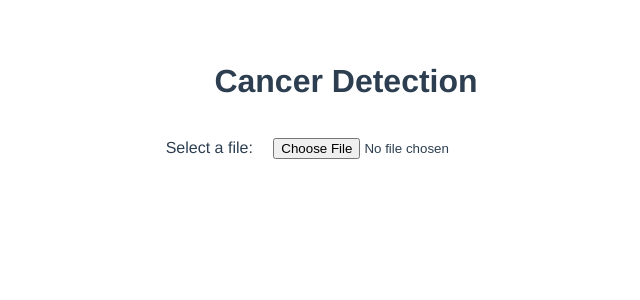
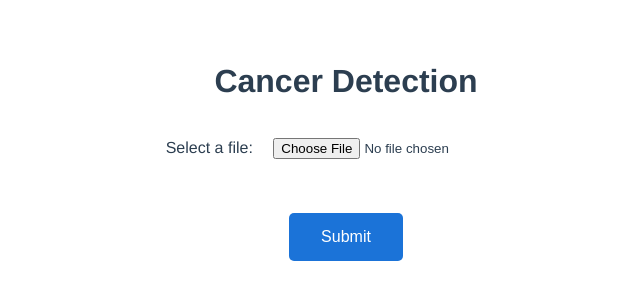
Before and after one commit to LiSheng-Chris/NUS_ISS_CAPSTONE, a Flask app: page / in a window 1280 px wide. Shown: the top 300 px of the page, without its empty margins (294-934 px from the left). Run offline with Flask 2, Linux system fonts and the light colour scheme.

Commit message:
show seg image update

```diff
--- a/app.py
+++ b/app.py
@@ -1,20 +1,26 @@
-from flask import Flask, render_template
+from flask import Flask, render_template, request
 import seg as s
 
 app = Flask(__name__)
+
 
 @app.route("/")
 def home():
     return render_template("index.html")
 
+
 @app.route("/world")
 def world():
     return "Hello, world"
 
-@app.route("/seg")
+
+@app.route("/seg", methods=['POST', 'GET'])
 def seg():
-    seg_file=s.run_seg('./img/ZT80_38_A_1_13.jpg')
+    f = request.files['file']
+    f.save('./static/' + f.filename)
+    seg_file = s.run_seg('./static/' + f.filename)
     return seg_file
+
 
 if __name__ == "__main__":
     app.run(debug=True)
--- a/seg.py
+++ b/seg.py
@@ -102,7 +102,7 @@ def run_seg(image_path):
     metrics = [dice_coef, Recall(), Precision()]
     modelGo.compile(loss=dice_loss, optimizer=opt, metrics=metrics)
 
-    imgfolderpath = './img/'
+    imgfolderpath = './static/'
     x = read_image(image_path)
     y_pred = modelGo.predict(np.expand_dims(x, axis=0))[0] > 0.5
     h, w, _ = x.shape
--- a/templates/index.html
+++ b/templates/index.html
@@ -17,10 +17,14 @@
         />
       </div>
       <div style="padding-top: 16px">
-        <img src="" id="image" style="max-width: 60%" />
+        <span style="width: 40%">
+          <img src="" id="image" style="max-height: 400px" />
+        </span>
       </div>
-      <div id="button" style="padding-top: 16px" hidden>
-        <button type="button" class="button">Submit</button>
+      <div id="button" style="padding-top: 16px">
+        <button type="button" class="button" onclick="segmentation()">
+          Submit
+        </button>
       </div>
     </div>
   </body>
@@ -31,18 +35,25 @@
   var image = document.getElementById("image");
   var button = document.getElementById("button");
 
-  file.addEventListener("change", function () {
+  file.addEventListener("change", async function () {
     if (file.files.length > 0) {
       var reader = new FileReader();
       reader.onload = function (e) {
         image.src = e.target.result;
       };
       reader.readAsDataURL(file.files[0]);
-      button.style.display = "block";
-    } else {
-      button.style.display = "none";
     }
   });
+
+  async function segmentation() {
+    const formData = new FormData();
+    formData.append("file", file.files[0]);
+    const response = await fetch("/seg", {
+      method: "POST",
+      body: formData,
+    });
+    image.src = await response.text();
+  }
 </script>
 
 <style>
```
